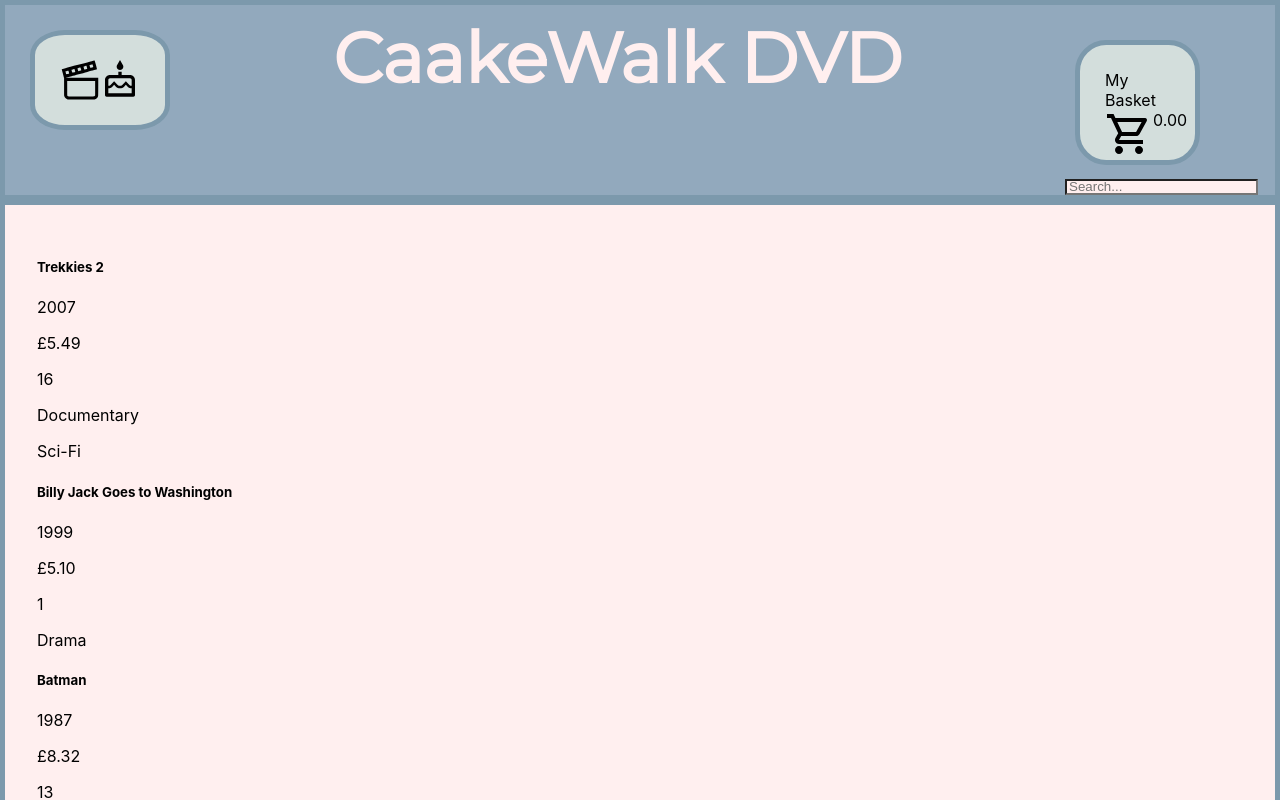
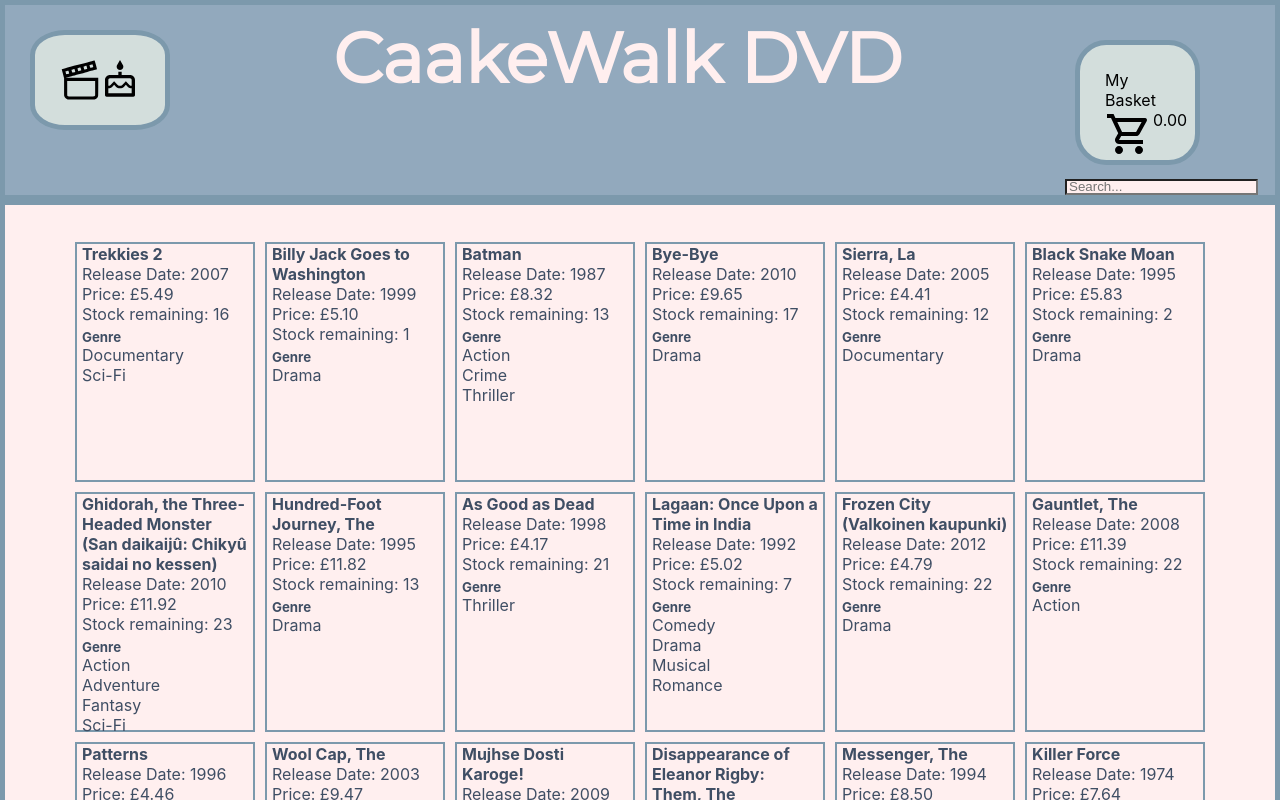
Before and after one commit to BathSpaWebDev/caake-and-chill, a React (Create React App) app in the folder my-app/: page / in a window 1280 px wide. Shown: the top 800 px of the page. Built offline with nearby package versions, Linux system fonts and the light colour scheme.

Commit message:
update: display each movie item in rough grid

```diff
--- a/my-app/src/components/Grid.jsx
+++ b/my-app/src/components/Grid.jsx
@@ -23,14 +23,17 @@ const [moviesData, setMoviesData] = useState([]);
     return(
         <div className="container">
         {moviesData.map((data, index) => (
-          <div key={index}>
-            <h5>{data.movie}</h5>
-            <p>{data.year}</p>
-            <p>{data.price}</p>
-            <p>{data.stock}</p>
-            {data.genre.map((item, index) => (
-              <p key={index}>{item}</p>
-            ))}
+          <div className={"gridBox"} key={index}>
+            <h4 className={"collapseMargin"}>{data.movie}</h4>
+            <p className={"collapseMargin"}>Release Date: {data.year}</p>
+            <p className={"collapseMargin"}>Price: {data.price}</p>
+            <p className={"collapseMargin"}>Stock remaining: {data.stock}</p>
+            <div className={"genrePosition"}>
+              <h5 className={"collapseMargin addMargin-top"}>Genre</h5>
+              {data.genre.map((item, index) => (
+                <p className={"collapseMargin"} key={index}>{item}</p>
+              ))}
+            </div>
           </div>
         ))}
       </div>
--- a/my-app/src/components/grid.css
+++ b/my-app/src/components/grid.css
@@ -0,0 +1,31 @@
+.container {
+    display: flex;
+    flex-wrap: wrap;
+    justify-content: center;
+}
+
+.gridBox {
+    box-sizing: border-box;
+    flex-direction: column;
+    width: 180px;
+    height: 240px;
+    border-color: #7C99AC;
+    border-width: 2px;
+    border-style: solid;
+    margin: 5px 5px 5px 5px;
+    color: #3F4E64;
+}
+
+.collapseMargin {
+    margin-block-start: 0;
+    margin-block-end: 10px;
+    margin: auto 5px auto 5px;
+}
+.addMargin-top {
+    margin-block-start: 5px;
+}
+.genrePosition {
+    display: flex;
+    flex-direction: column;
+    align-content: flex-end;
+}
```
